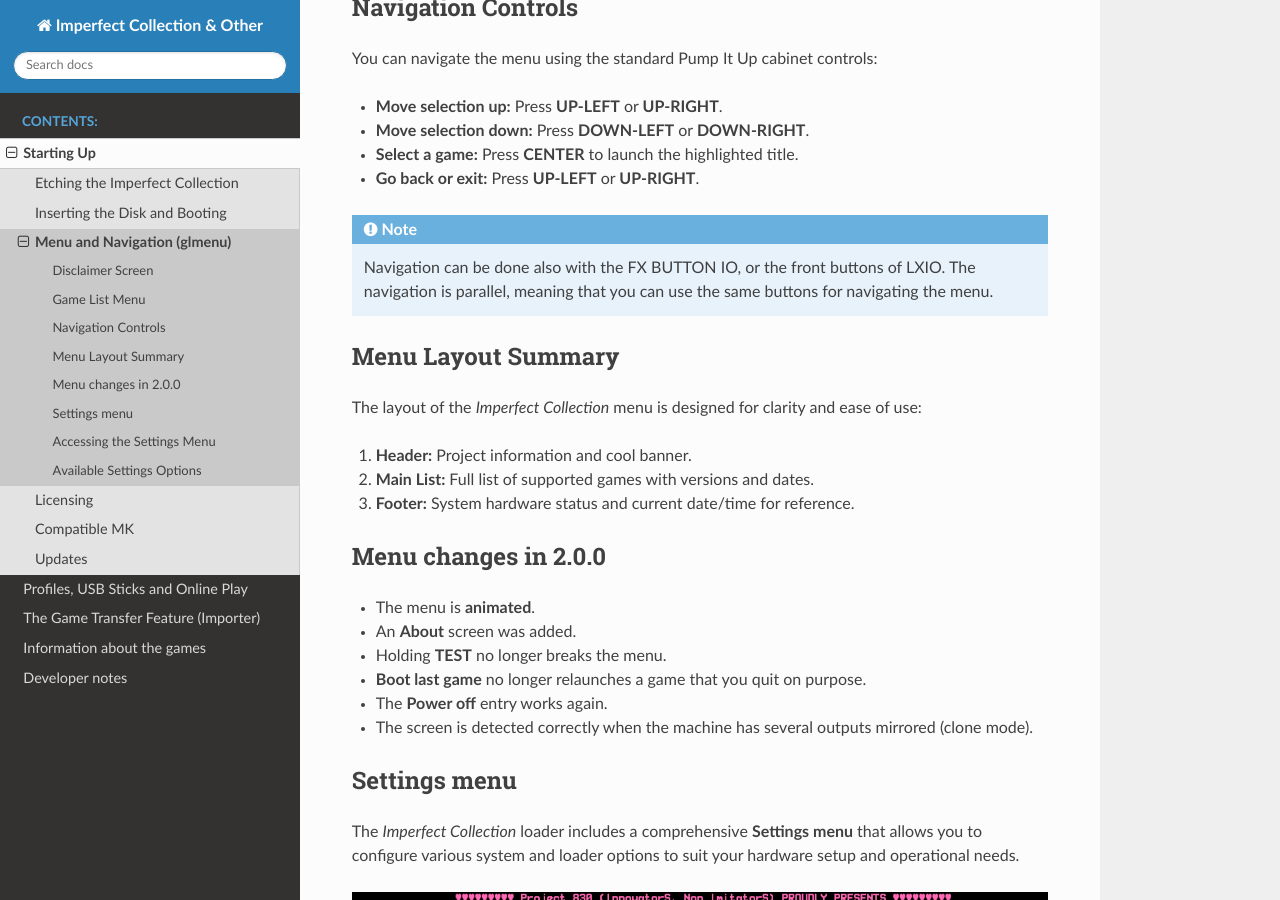
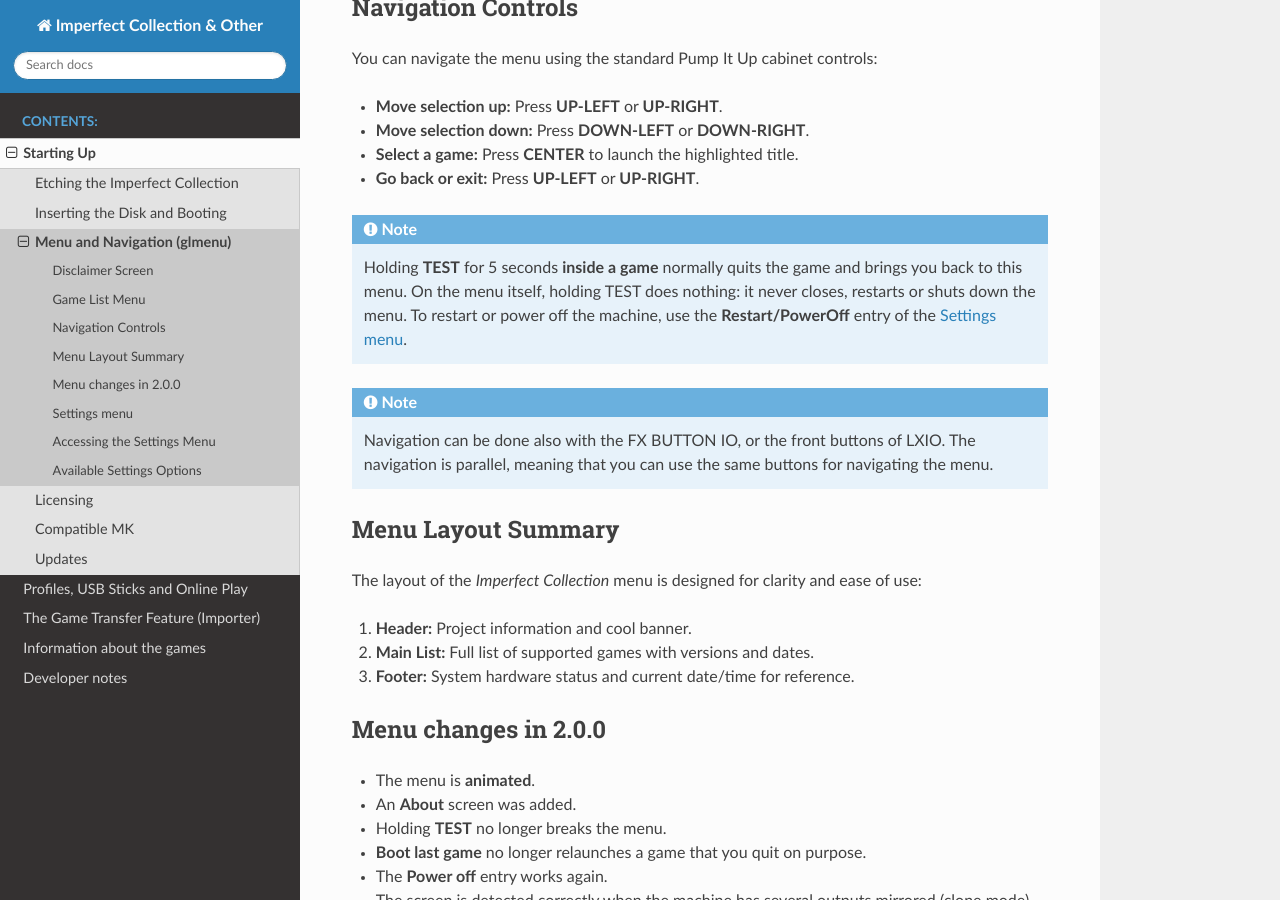
Before and after one commit to ckdur/imperfect-manual, a Sphinx documentation site: the page built from docs/start/menu.rst, in a window 1280 px wide and 900 px high, scrolled down 1833 px. Built offline with Sphinx 7.4.7 and the Read the Docs theme 3.1.0, drawn with Linux system fonts in a browser that asks for light colours.

Commit message:
Menu: holding TEST quits a game, never the menu; restart from Settings
Co-Authored-By: Claude Opus 5.5 <noreply@anthropic.com>

```diff
--- a/docs/start/menu.rst
+++ b/docs/start/menu.rst
@@ -56,6 +56,14 @@ You can navigate the menu using the standard Pump It Up cabinet controls:
 - **Move selection down:** Press **DOWN-LEFT** or **DOWN-RIGHT**.
 - **Select a game:** Press **CENTER** to launch the highlighted title.
 - **Go back or exit:** Press **UP-LEFT** or **UP-RIGHT**.
+
+.. note::
+
+   Holding **TEST** for 5 seconds **inside a game** normally quits the game
+   and brings you back to this menu. On the menu itself, holding TEST does
+   nothing: it never closes, restarts or shuts down the menu. To restart or
+   power off the machine, use the **Restart/PowerOff** entry of the
+   :ref:`Settings menu <settings_section>`.
 
 .. note::
 
```
